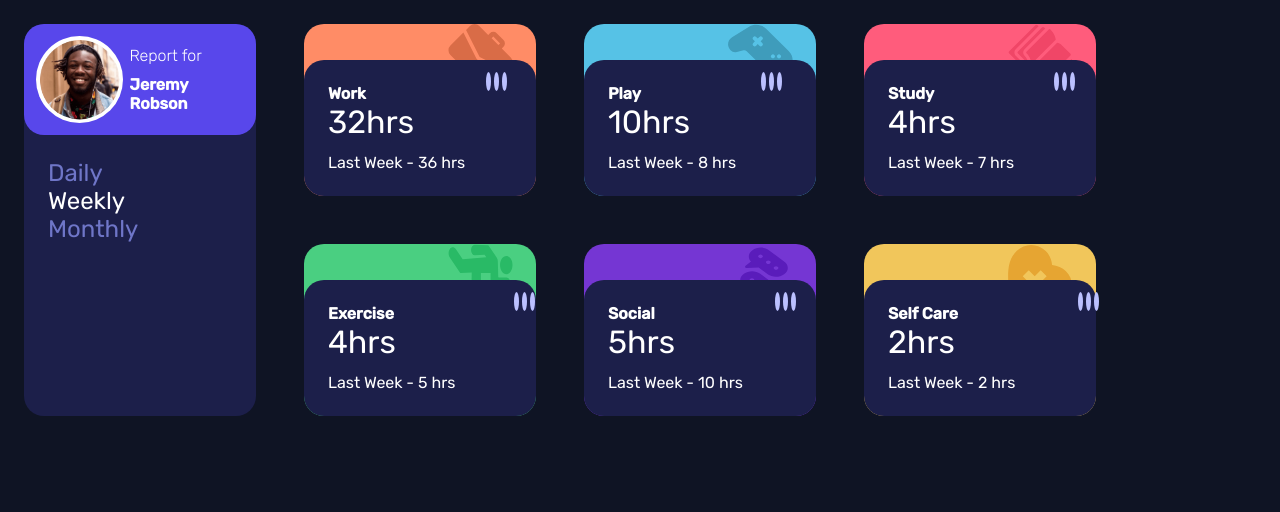
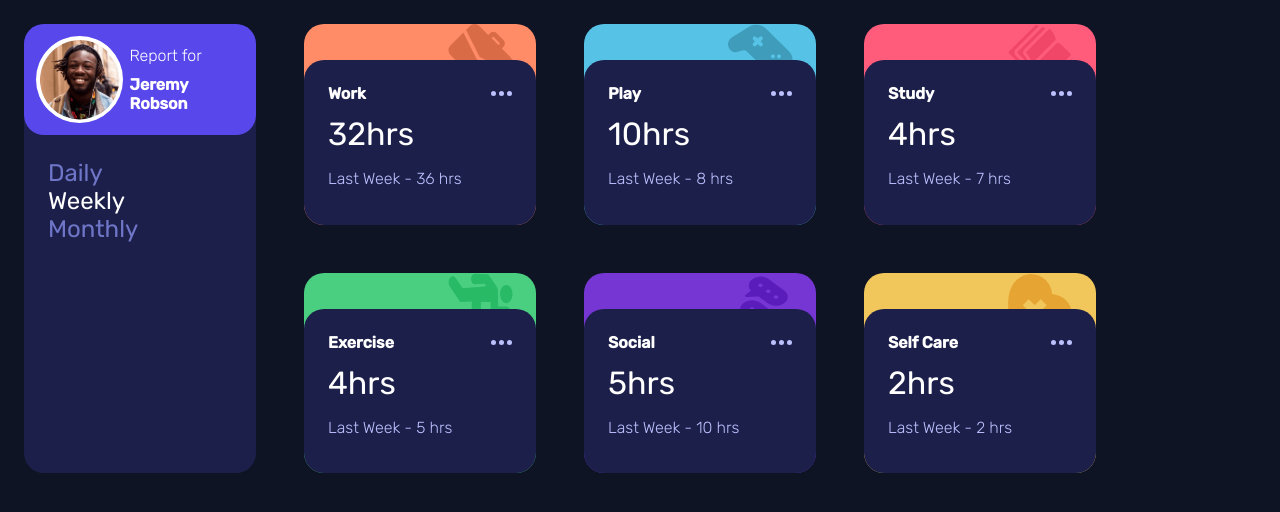
Before and after one commit to devsekar-1992/fm-time-tracker, a plain HTML site: page index.html in a window 1280 px wide. Drawn offline with nearby package versions, Linux system fonts and the light colour scheme.

Commit message:
Fix main card design

```diff
--- a/index.html
+++ b/index.html
@@ -132,7 +132,7 @@
                   ${mainData['title']}
                 </h6>
 
-                <img src="images/icon-ellipsis.svg" alt="ellipsis" class='ellipsis'>
+                <img src="images/icon-ellipsis.svg" alt="ellipsis">
               </div>
               <div class='status-box-content'>
 
--- a/style.css
+++ b/style.css
@@ -111,27 +111,30 @@ a{
     position: relative;
     padding: 2em;
     background-color: var(--dark-blue);
-    display: flex;
-    justify-content: space-between;
-    align-items: baseline;
     border-radius: 20px;
 }
 .previous-status{
     font-size: 1rem;
 }
-.ellipsis{
-    position: relative;
-    left: 4.5em;
-    bottom: 0.5em;
-    max-width: 21px;
-}
+
 .current-status{
     font-size: 2rem;
 }
 .status-box{
     display: flex;
-    flex-direction: column;
-    gap: 0.5em;
+    align-items: center;
+    justify-content: space-between;
+}
+
+.status-box-content{
+    display: flex;
+    justify-content: space-between;
+    align-items: flex-start;
+}
+.previous-status{
+    font-weight: 300;
+    color: var(--pale-blue);
+    margin-top: 0.75em;
 }
 @media screen and (min-width:965px) {
     ul {
@@ -183,7 +186,9 @@ a{
     .status-box-content{
         display: flex;
         flex-direction: column;
-        gap: 0.5em;
+        justify-content: space-between;
+        align-items: flex-start;
+        padding: 0.51em 0em;
     }
     .time-material-img{
         text-align: right;
@@ -201,12 +206,6 @@ a{
         border-radius: 20px;
     }
     .previous-status{
-        font-size: 1rem;
-    }
-    .ellipsis{
-        position: relative;
-        left: 4.5em;
-        bottom: 0.5em;
-        max-width: 21px;
+        margin-top: 1em;
     }
 }
```
